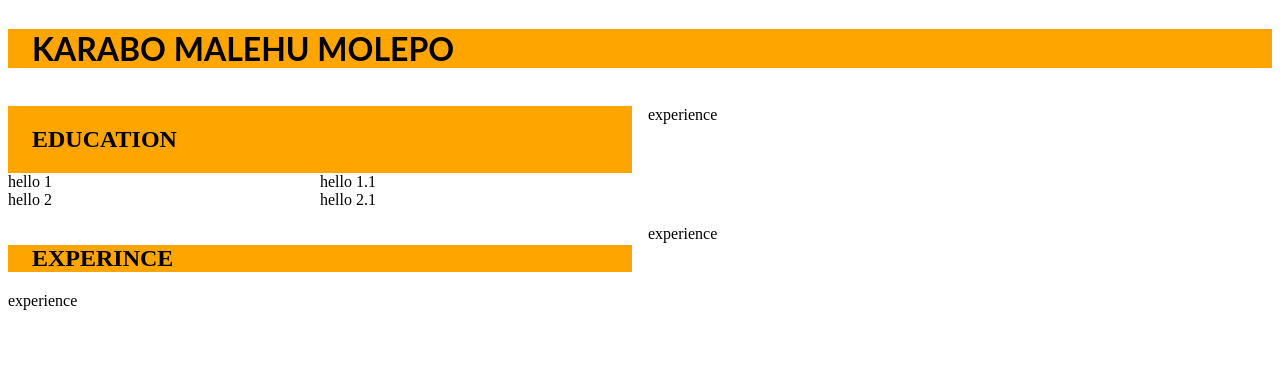
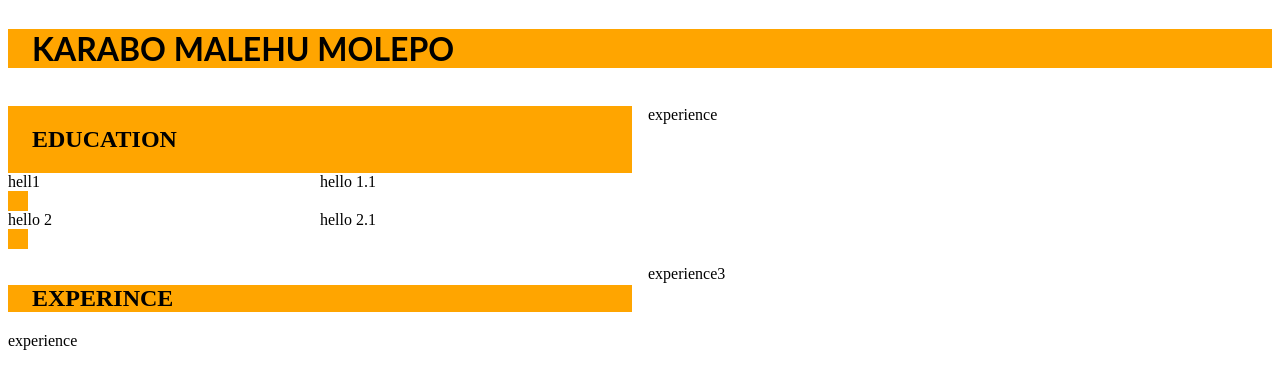
Before and after one commit to Kaybee-debug/practice, a React (Create React App) app: page / in a window 1280 px wide. Shown: the top 388 px of the page. Built offline with nearby package versions, Linux system fonts and the light colour scheme.

Commit message:
1 file modified

```diff
--- a/src/App.js
+++ b/src/App.js
@@ -2,6 +2,11 @@ import React from 'react';
 import './style.css';
 import Grid from '@material-ui/core/Grid';
 import Container from '@material-ui/core/Container';
+import Typography from '@material-ui/core/Typography';
+import Slider from '@material-ui/core/Slider';
+import Value from '@material-ui/core/Value';
+import Box from  '@material-ui/core/Box';
+import Button from  '@material-ui/core/Button';
 
 
 
@@ -24,13 +29,24 @@ export default function App() {
           <h2>EDUCATION</h2>
             </Container>
            < Grid item xs={6}>
-            hello 1
+          hell1
+          <div>
+          <Box  bgcolor="orange" width={20} height={20}>
+          </Box>
+          </div>
+          {/*<div> <Rating name="size-small" defaultValue={2} size="small" />
+<Rating name="size-medium" defaultValue={2} />
+  <Rating name="size-large" defaultValue={2} size="large" /></div>*/}
            </Grid>
            < Grid item xs={6}>
             hello 1.1
            </Grid>
            < Grid item xs={6}>
             hello 2
+            <div>
+          <Box  bgcolor="orange" width={20} height={20}>
+          </Box>
+          </div>
            </Grid>
            < Grid item xs={6}>
             hello 2.1
@@ -51,7 +67,22 @@ export default function App() {
         </Grid>
 
         <Grid item xs={6}>
-        experience
+        experience3
+        {/*<Typography id="non-linear-slider" gutterBottom>
+  Temperature range
+</Typography>
+<Slider
+  value={value}
+  min={0}
+  step={0.1}
+  max={6}
+  scale={(x) => x ** 10}
+  getAriaValueText={valueLabelFormat}
+  valueLabelFormat={valueLabelFormat}
+  onChange={handleChange}
+  valueLabelDisplay="auto"
+  aria-labelledby="non-linear-slider"
+/>*/}
         </Grid>
 
         </Grid>
```
